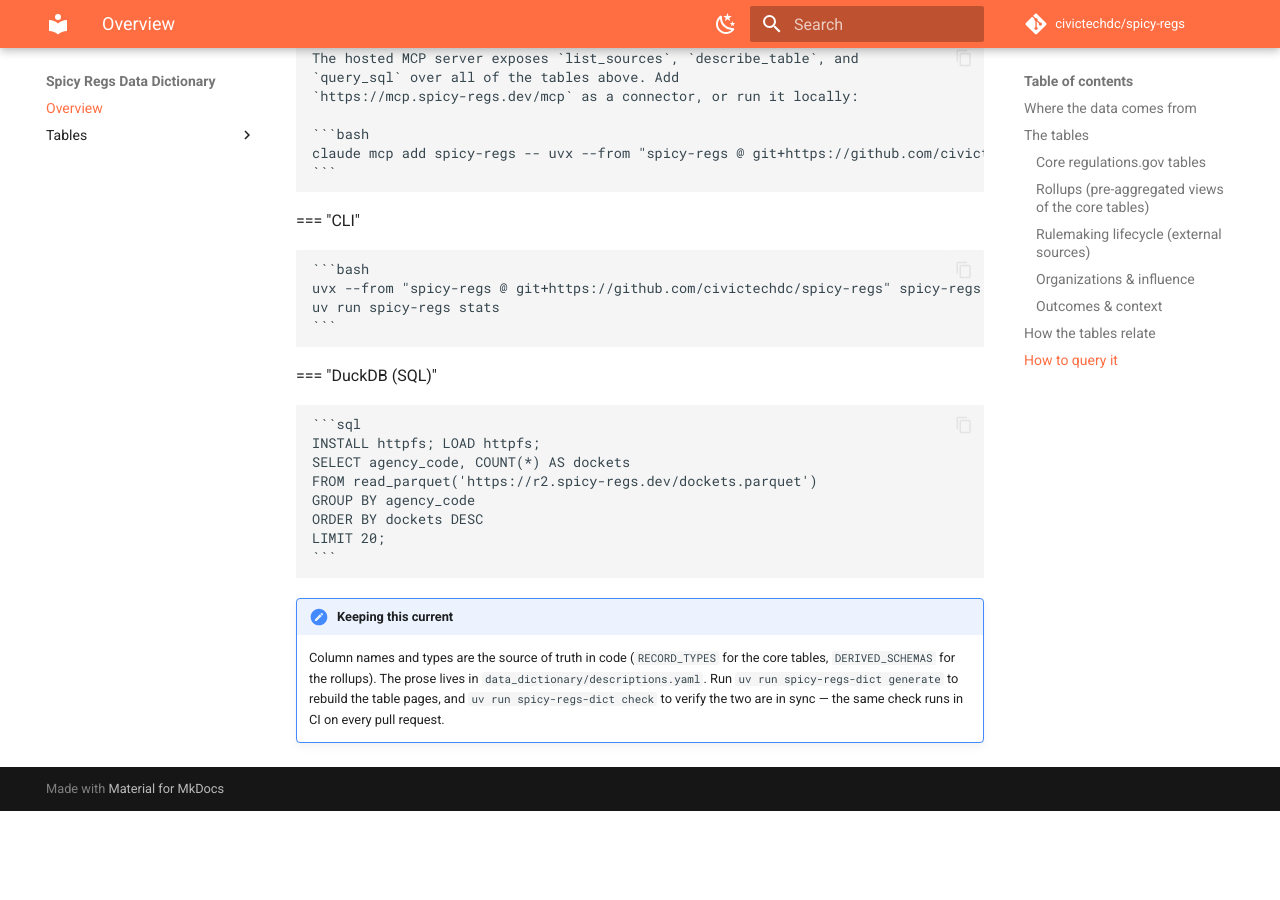
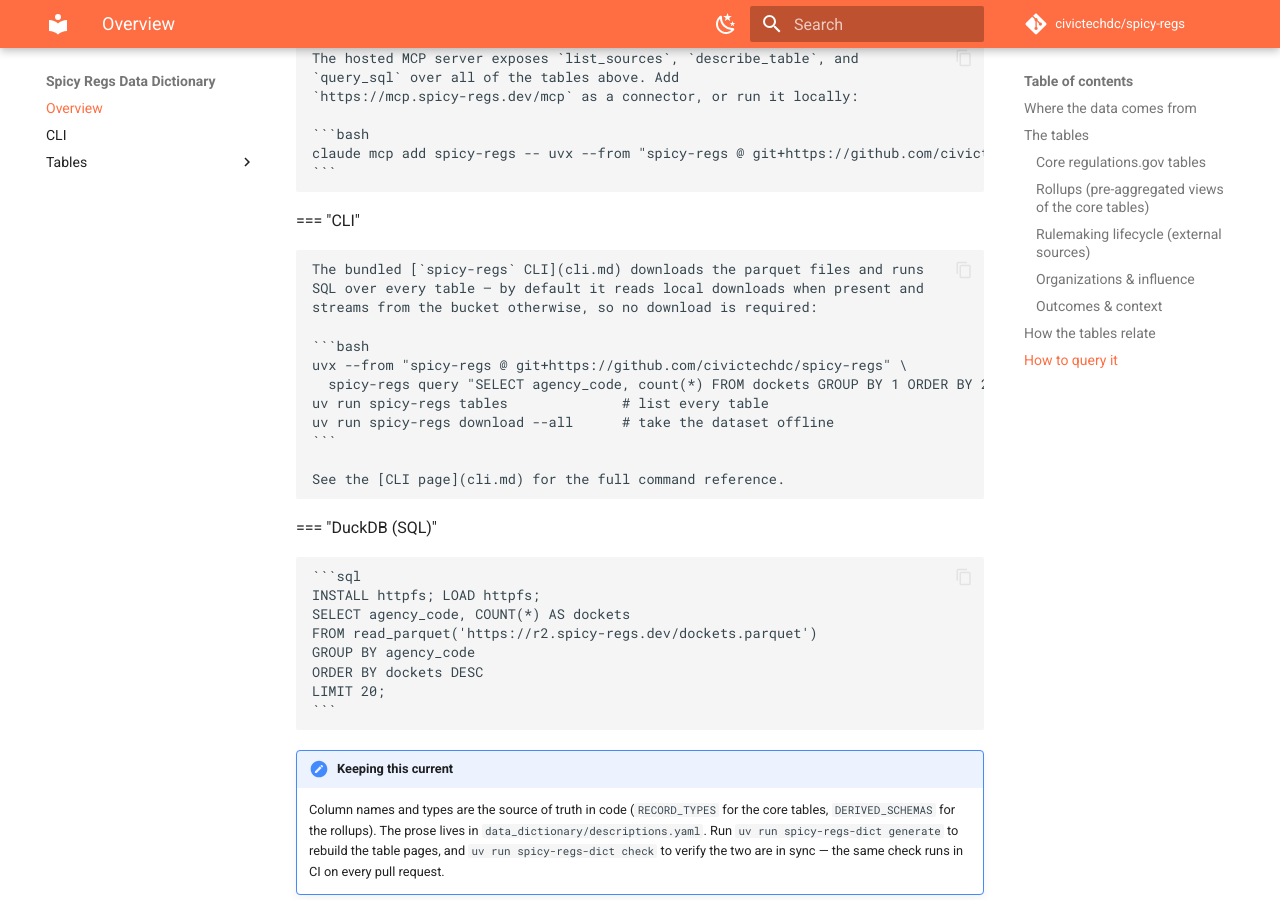
Before and after one commit to civictechdc/spicy-regs, an MkDocs documentation site: the page built from docs/index.md, in a window 1280 px wide and 900 px high, scrolled down 3318 px. Built offline with MkDocs 1.6.1 and Material for MkDocs 9.7.7, drawn with Linux system fonts in a browser that asks for light colours; comment, search, counter and statistics services are not loaded; before the commit the page ends 4129 px from its top, so only the background shows below that.

Commit message:
docs: add CLI reference page to the public data dictionary site
Adds docs/cli.md (install, source resolution, query/download reference,
extension pointer) to the MkDocs nav and updates the overview page's
'How to query it' CLI tab to cover the new query surface.

Co-Authored-By: Claude Fable 5 <noreply@anthropic.com>
Claude-Session: https://claude.ai/code/session_01NYT7oKodm42fs1RNmafM4f

````diff
--- a/docs/index.md
+++ b/docs/index.md
@@ -127,10 +127,18 @@ of `dockets`; they join to the corpus (and to each other) on a few shared keys:
 
 === "CLI"
 
+    The bundled [`spicy-regs` CLI](cli.md) downloads the parquet files and runs
+    SQL over every table — by default it reads local downloads when present and
+    streams from the bucket otherwise, so no download is required:
+
     ```bash
-    uvx --from "spicy-regs @ git+https://github.com/civictechdc/spicy-regs" spicy-regs download
-    uv run spicy-regs stats
+    uvx --from "spicy-regs @ git+https://github.com/civictechdc/spicy-regs" \
+      spicy-regs query "SELECT agency_code, count(*) FROM dockets GROUP BY 1 ORDER BY 2 DESC LIMIT 5"
+    uv run spicy-regs tables              # list every table
+    uv run spicy-regs download --all      # take the dataset offline
     ```
+
+    See the [CLI page](cli.md) for the full command reference.
 
 === "DuckDB (SQL)"
 
--- a/mkdocs.yml
+++ b/mkdocs.yml
@@ -36,6 +36,7 @@ markdown_extensions:
 
 nav:
   - Overview: index.md
+  - CLI: cli.md
   - Tables:
       - dockets: tables/dockets.md
       - documents: tables/documents.md
````
Also changed, not shown: docs/cli.md (added, +112 -0 lines).
